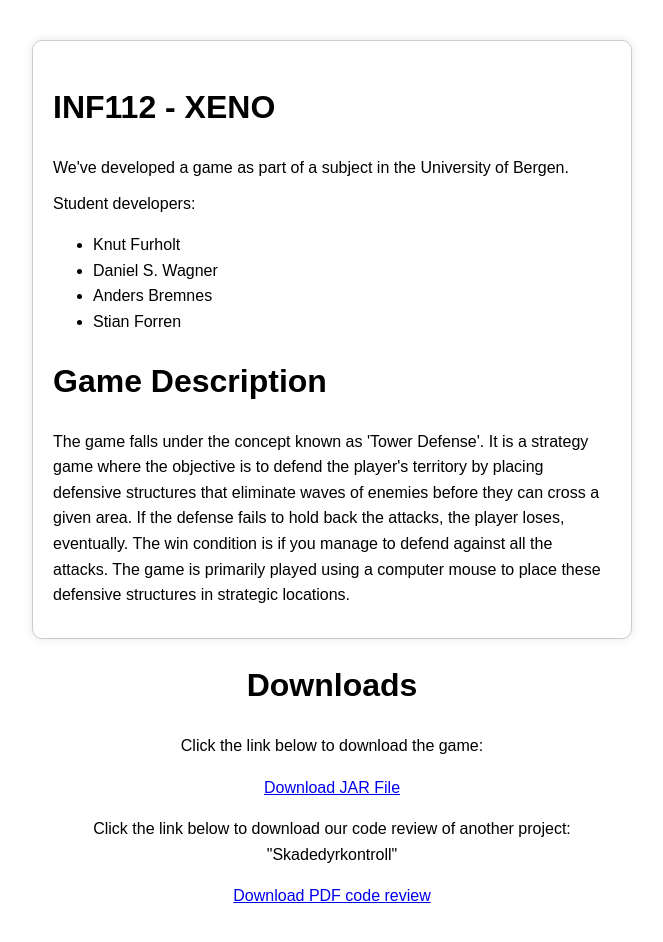
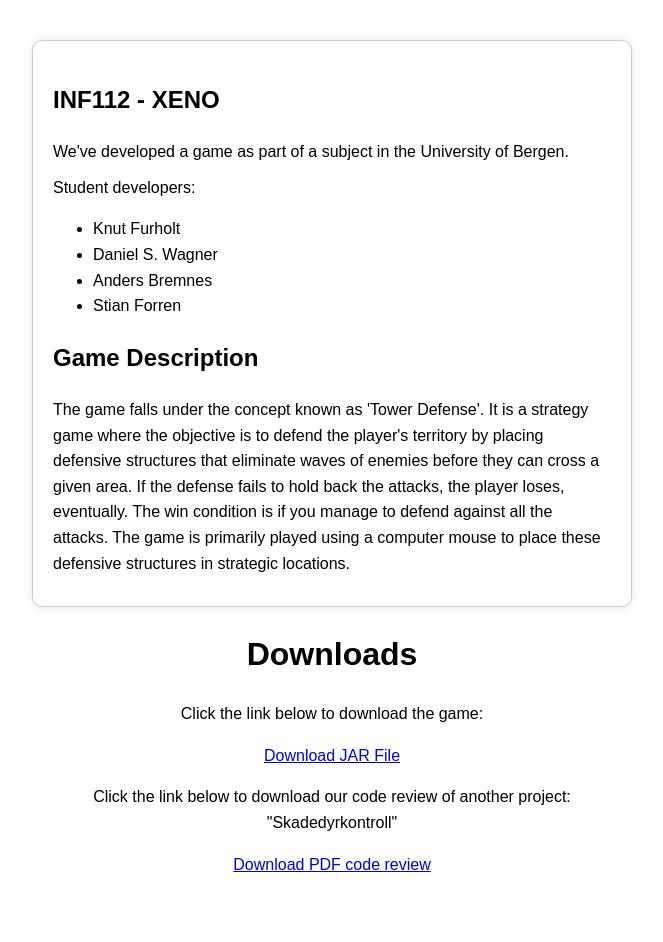
Before and after one commit to KnutFurholt/INF112-webpage, a plain HTML site: page index.html in a window 1280 px wide. Shown: the whole page, without its empty margins (308-971 px from the left). After the commit the page ends 917 px from the top, so only its background shows below. Drawn offline with Linux system fonts and the light colour scheme.

Commit message:
Update index.html

```diff
--- a/index.html
+++ b/index.html
@@ -37,7 +37,7 @@
 <body>
     <div class="container">
         <div class="game-description">
-            <h1>INF112 - XENO</h1>
+            <h2>INF112 - XENO</h2>
             <p>We've developed a game as part of a subject in the University of Bergen.</p>
             <p>Student developers:</p>
             <ul>
@@ -46,7 +46,7 @@
                 <li>Anders Bremnes</li>
                 <li>Stian Forren</li>
             </ul>
-            <h1>Game Description</h1>
+            <h2>Game Description</h2>
             <p>
                 The game falls under the concept known as 'Tower Defense'.
                 It is a strategy game where the objective is to defend the player's territory by placing defensive structures that eliminate waves of enemies before they can cross a given area.
```
